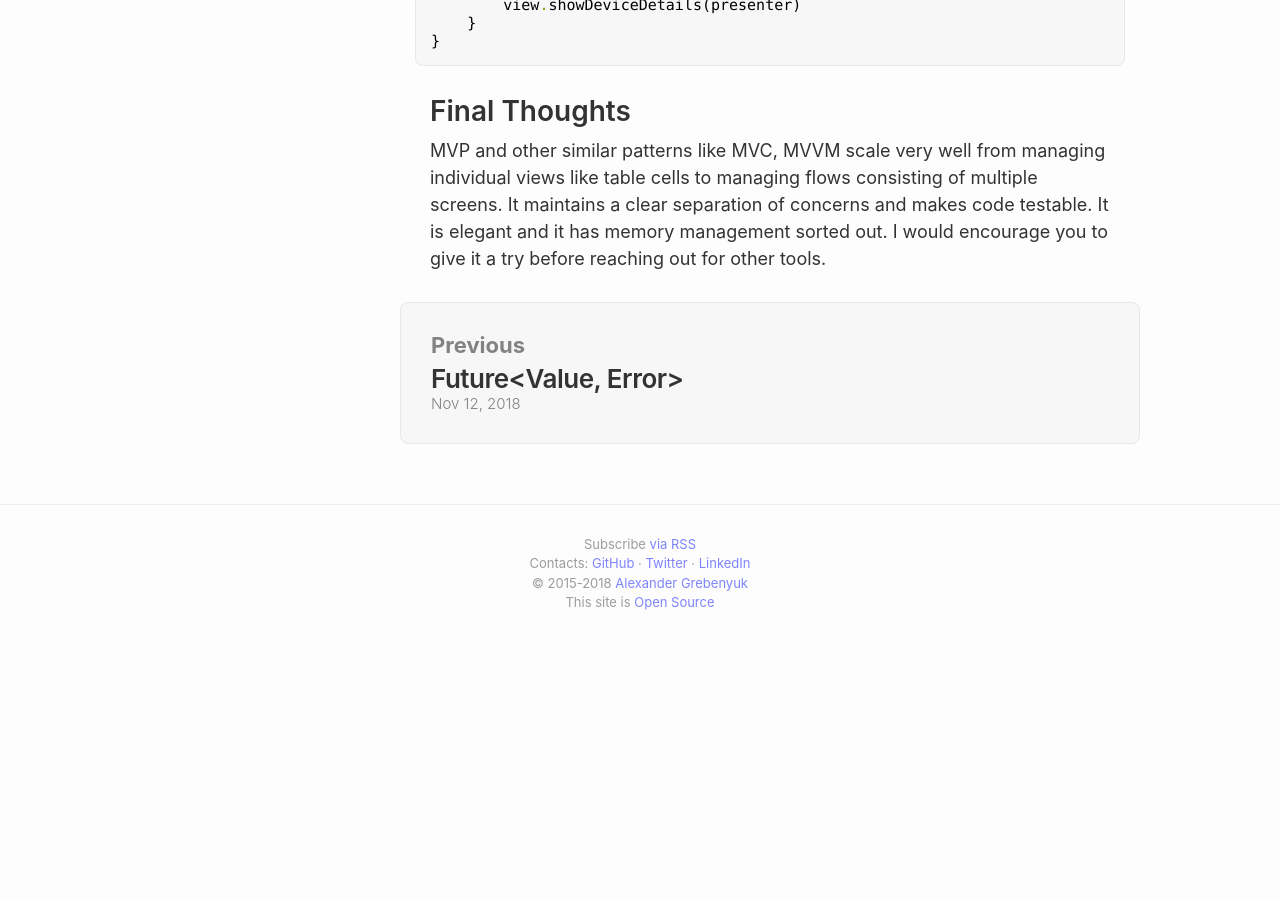
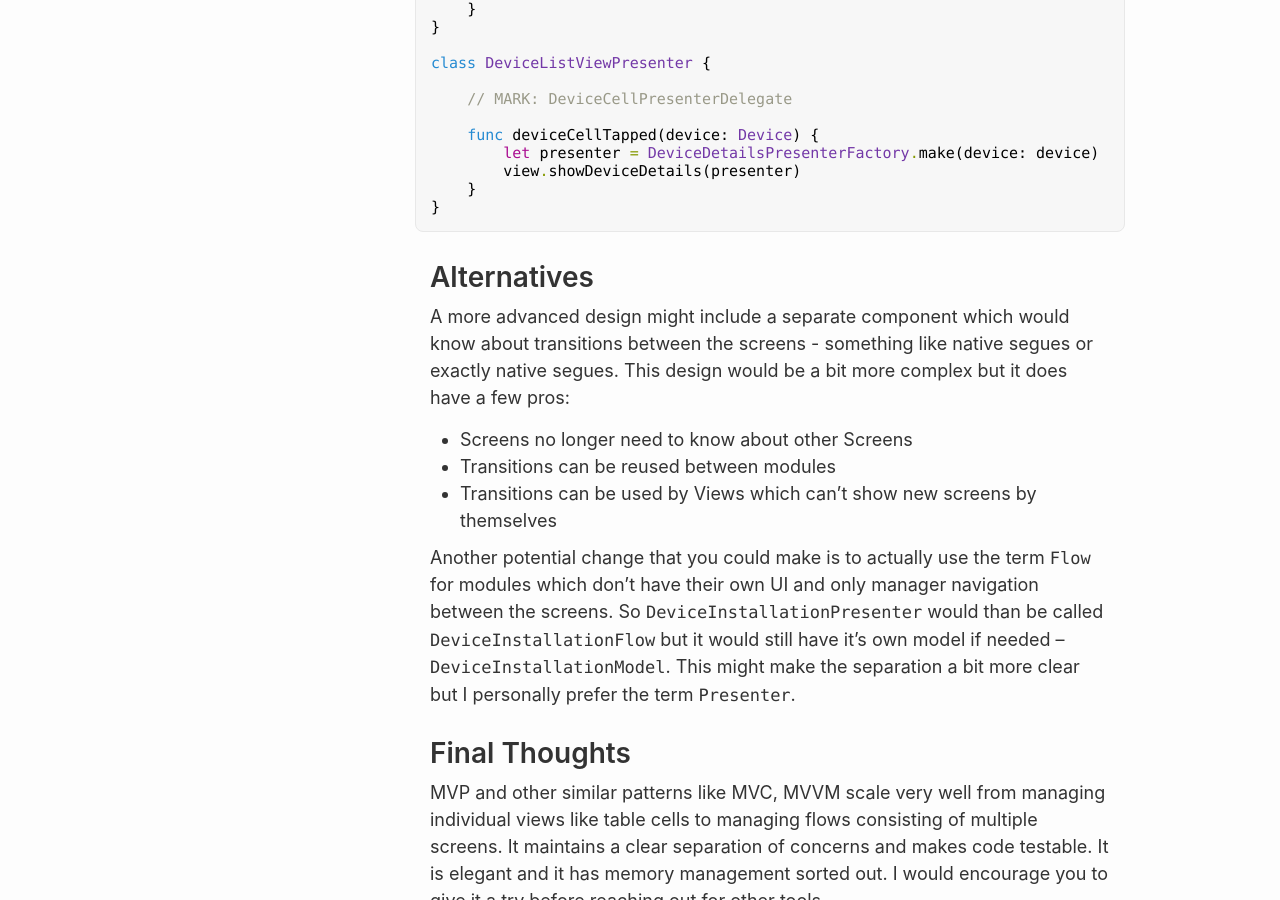
Before and after one commit to hyling/kean.github.io, a Jekyll site: the page built from _posts/2019-03-24-navigation-problem.markdown, in a window 1280 px wide and 900 px high, scrolled down 5665 px. Built offline with Jekyll 4.4.1, drawn with Linux system fonts in a browser that asks for light colours; comment, search, counter and statistics services are not loaded; before the commit the page ends 6308 px from its top, so only the background shows below that; some of the changed text lies outside the part shown.

Commit message:
Update 2019-03-24-navigation-problem.markdown

````diff
--- a/_posts/2019-03-24-navigation-problem.markdown
+++ b/_posts/2019-03-24-navigation-problem.markdown
@@ -17,9 +17,11 @@ A Coordinator would typically end up creating new modules (Factory), manipulatin
 
 ## MVC
 
-Any MVC-based architecture already provides the tools to manage navigation. In this article I'm going to use MVP as an example. But the same principles apply to other patterns like MVC and MVVM.
+Any MVC-based architecture already provides you with the tools to manage navigation. In this article I'm going to use MVP as an example. But the same principles can be apply to other patterns like MVC and MVVM.
 
 > I use Factories which construct Model and Presenter objects and which have access to Context for DI. I also skip some protocol declarations and `final` keywords which I would normally use. And I use delegates which could be of course replaced with other mechanisms like closures.
+
+> Please keep in mind that the goal of the article is to describe a solution which would only require these three MVP components – Model, View and Presenter – but would still maintain full separation of concerns and keep the modules unit testable.
 
 We need a domain area for our example. Let's pretend that we live in a world of IoT devices where every door lock is a connected one. Now we need an app.
 
@@ -37,18 +39,18 @@ Let's see how we would approach this if we limit ourselves to MVP. I would start
 
 ```swift
 class DeviceInstallationViewController: UINavigationController {
-    init(presenter: DeviceInstallationPresenterProtocol) {
+    init(presenter: DeviceInstallationPresenter) {
         self.presenter = presenter
     }
 
-    func viewDidLoad() {
+    override func viewDidLoad() {
         super.viewDidLoad()
         presenter.onViewDidLoad()
     }
 
     func showDeviceDetectionScreen(presenter: DeviceDetectionPresenter) {
         let vc = DeviceDetectionViewController(presenter: presenter)
-        push(vc, animated: false) // This is the first screen
+        pushViewController(vc, animated: false) // This is the first screen
     }
 }
 
@@ -244,6 +247,16 @@ class DeviceListViewPresenter {
 }
 ```
 
+## Alternatives
+
+A more advanced design might include a separate component which would know about transitions between the screens - something like native segues or exactly native segues. This design would be a bit more complex but it does have a few pros:
+
+- Screens no longer need to know about other Screens
+- Transitions can be reused between modules
+- Transitions can be used by Views which can't show new screens by themselves
+
+Another potential change that you could make is to actually use the term `Flow` for modules which don't have their own UI and only manager navigation between the screens. So `DeviceInstallationPresenter` would than be called `DeviceInstallationFlow` but it would still have it's own model if needed – `DeviceInstallationModel`. This might make the separation a bit more clear but I personally prefer the term `Presenter`.
+
 ## Final Thoughts
 
 MVP and other similar patterns like MVC, MVVM scale very well from managing individual views like table cells to managing flows consisting of multiple screens. It maintains a clear separation of concerns and makes code testable. It is elegant and it has memory management sorted out. I would encourage you to give it a try before reaching out for other tools.
````
Also changed, not shown: other parts of _posts/2019-03-24-navigation-problem.markdown (+3 -2 lines).
